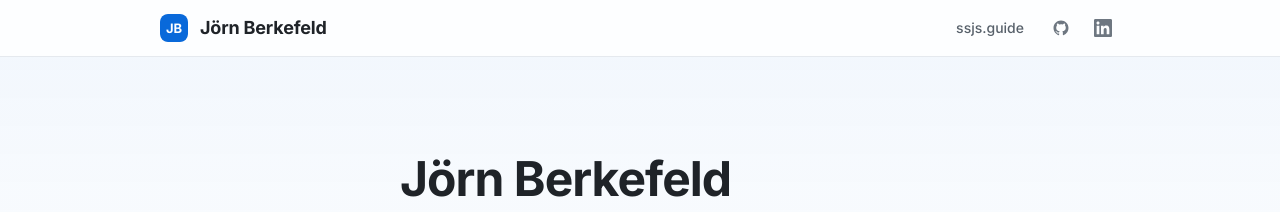
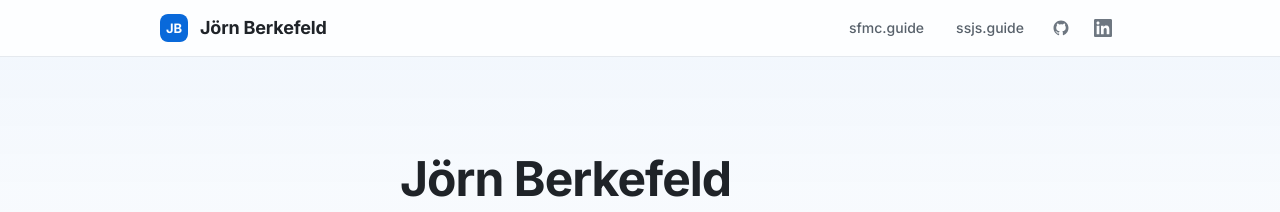
Before and after one commit to JoernBerkefeld/joernberkefeld.com, a Jekyll site: the page built from index.md, in a window 1280 px wide. Shown: the top 212 px of the page. Built offline with Jekyll 4.4.1, drawn with Linux system fonts in a browser that asks for light colours; comment, search, counter and statistics services are not loaded.

Commit message:
add sfmc.guide to header

```diff
--- a/_includes/header.html
+++ b/_includes/header.html
@@ -13,6 +13,7 @@
     </div>
 
     <nav class="header-nav">
+      <a href="https://sfmc.guide" class="header-nav-link header-nav-link--text" target="_blank" rel="noopener">sfmc.guide</a>
       <a href="https://ssjs.guide" class="header-nav-link header-nav-link--text" target="_blank" rel="noopener">ssjs.guide</a>
       <a href="https://github.com/JoernBerkefeld" class="header-nav-link header-nav-link--icon" target="_blank" rel="noopener" aria-label="GitHub">
         <svg width="18" height="18" viewBox="0 0 24 24" fill="currentColor" aria-hidden="true">
```
